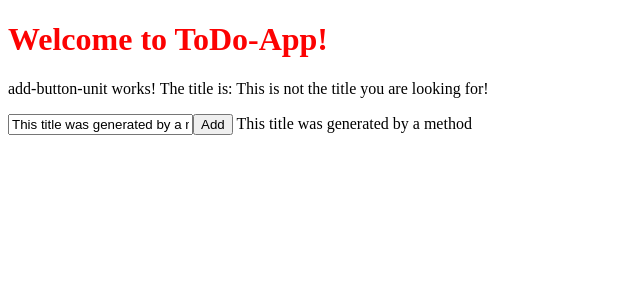
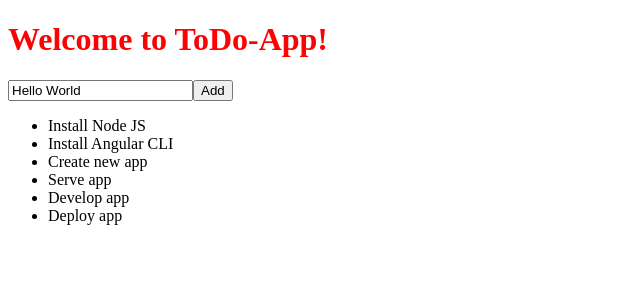
Before and after one commit to WilberDev/ToDo-App-Angular, an Angular app: page / in a window 1280 px wide. Shown: the top 300 px of the page, without its empty margins (0-640 px from the left). Built offline with nearby package versions, Linux system fonts and the light colour scheme.

Commit message:
building in process

```diff
--- a/src/app/add-button-unit/add-button-unit.component.html
+++ b/src/app/add-button-unit/add-button-unit.component.html
@@ -1,8 +1,5 @@
-<p>
-    add-button-unit works!
-    The title is: {{title}}
-</p>
-<input type="text" [value]="getTitle()">
-<button>Add </button>
 
-{{getTitle()}}
+<input #inputText
+[value]="title"
+(keyup.enter) ="changeTitle(inputText.value)">
+<button (click)="changeTitle(inputText.value)"> Add </button>
--- a/src/app/add-button-unit/add-button-unit.component.ts
+++ b/src/app/add-button-unit/add-button-unit.component.ts
@@ -7,18 +7,16 @@ import { Component, OnInit } from '@angular/core';
 })
 export class AddButtonUnitComponent implements OnInit {
   title: string = "Hello World";
+  ngOnInit(): void {
 
-  getTitle(): string{
+
+  }
+
+  getTitle(): string {
     return "This title was generated by a method"
   }
 
- ngOnInit(): void {
-    //throw new Error('Method not implemented.');
-    //this.title = "Now he is trying to change the title with ngOnInit"
-    //alert("AddButtonUnitComponet initialized")
-    setTimeout(()=>{
-      this.title = "This is not the title you are looking for!"
-    }, 3000)
+  changeTitle(inputText): void {
+    this.title = inputText;
   }
-
 }
--- a/src/app/app.component.html
+++ b/src/app/app.component.html
@@ -3,3 +3,9 @@
 </h1>
 
 <app-add-button-unit></app-add-button-unit>
+
+<ul>
+  <li *ngFor="let todoItem of todoList">
+    <app-todo-task-display [task]="todoItem"></app-todo-task-display>
+  </li>
+</ul>
--- a/src/app/app.component.ts
+++ b/src/app/app.component.ts
@@ -1,4 +1,5 @@
 import { Component } from '@angular/core';
+import { TodoTask } from './interfaces/todo-task';
 
 @Component({
   selector: 'app-root',
@@ -12,9 +13,12 @@ import { Component } from '@angular/core';
 })
 export class AppComponent {
   title = "ToDo-App";
-
-  /*constructor(){
-    this.title = "This is a constructor changing the title"
-  }*/
-
+  todoList: TodoTask[] = [
+    {title:'Install Node JS'},
+    {title:'Install Angular CLI'},
+    {title:'Create new app'},
+    {title:'Serve app'},
+    {title:'Develop app'},
+    {title:'Deploy app'},
+  ];
 }
--- a/src/app/app.module.ts
+++ b/src/app/app.module.ts
@@ -3,11 +3,13 @@ import { BrowserModule } from '@angular/platform-browser';
 
 import { AppComponent } from './app.component';
 import { AddButtonUnitComponent } from './add-button-unit/add-button-unit.component';
+import { TodoTaskDisplayComponent } from './todo-task-display/todo-task-display.component';
 
 @NgModule({
   declarations: [
     AppComponent,
-    AddButtonUnitComponent
+    AddButtonUnitComponent,
+    TodoTaskDisplayComponent
   ],
   imports: [
     BrowserModule
--- /dev/null
+++ b/src/app/interfaces/todo-task.ts
@@ -0,0 +1,6 @@
+import { Input, OnInit } from "@angular/core";
+
+export interface TodoTask {
+    title: string;
+    completed?: boolean;
+}
--- /dev/null
+++ b/src/app/todo-task-display/todo-task-display.component.html
@@ -0,0 +1 @@
+{{ task.title }}
--- /dev/null
+++ b/src/app/todo-task-display/todo-task-display.component.ts
@@ -0,0 +1,17 @@
+import { Component, Input, OnInit } from '@angular/core';
+import { TodoTask } from '../interfaces/todo-task';
+
+@Component({
+  selector: 'app-todo-task-display',
+  templateUrl: './todo-task-display.component.html',
+  styleUrls: ['./todo-task-display.component.scss']
+})
+export class TodoTaskDisplayComponent implements OnInit {
+  @Input() task: TodoTask;
+
+  constructor() { }
+
+  ngOnInit(): void {
+  }
+
+}
```
Also changed, not shown: src/app/todo-task-display/todo-task-display.component.scss (added), 1 other file (tests, documents, lock files or other folders).
